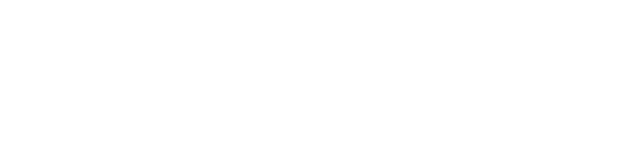
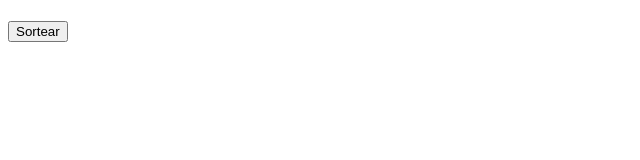
Before and after one commit to matheusnsilvab/SorteadorNumeros, a plain HTML site: page index.html in a window 1280 px wide. Shown: the whole page, without its empty margins (0-640 px from the left). Drawn offline with Linux system fonts and the light colour scheme.

Commit message:
criei um button dentro da div

```diff
--- a/index.html
+++ b/index.html
@@ -10,6 +10,7 @@
   <body>
     <div class="box">
       <h1></h1>
+      <button>Sortear</button>
     </div>
   <script src="script.js"></script>
  </body>
```
